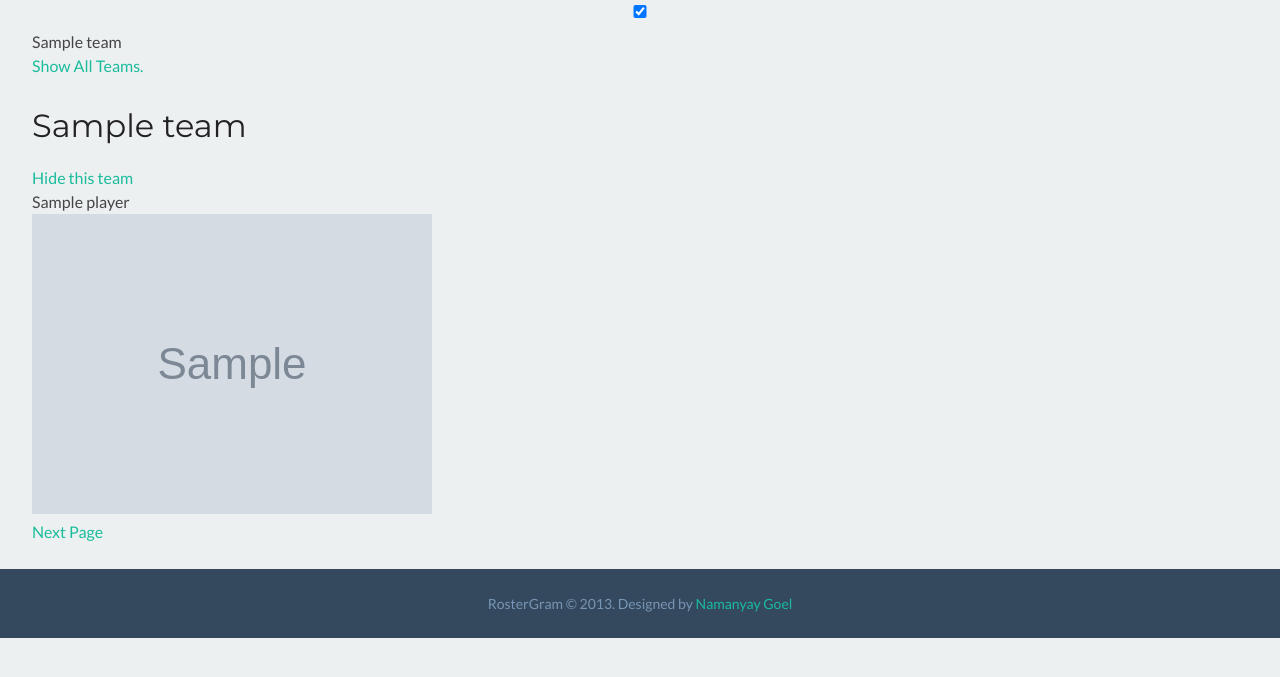
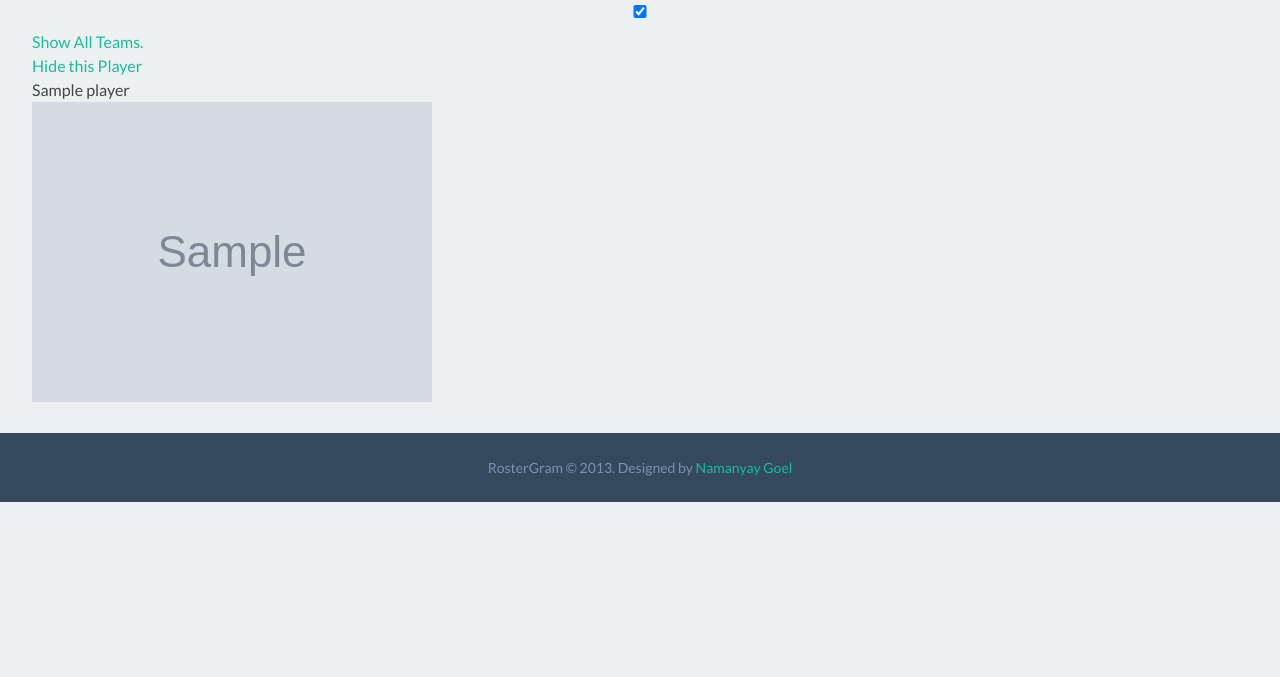
Before and after one commit to AbhishekBiswal/RosterGram, a Flask app: page / in a window 1280 px wide. Shown: the top 677 px of the page. Run offline with Flask 2, Linux system fonts and the light colour scheme; tables that the repository leaves empty hold one stand-in row (values such as "Sample post"); grey boxes marked "Sample" are stand-in pictures; some libraries are stand-ins or nearby versions.

Commit message:
new home page

```diff
--- a/app/templates/home.html
+++ b/app/templates/home.html
@@ -48,21 +48,17 @@
 
 <a href="/allteams">Show All Teams.</a>
 
-{% for team in query %}
+{% for player in query %}
 
-<div class="team team{{ team.tid }}">
+<div class="team team{{ player.tid }}">
 
-	{% for player in db.session.query(Players).filter_by(team=team.tid) %}
-
-		<h1>{{ team.teamname }}</h1><a href="#" class="hideteam" id="team{{ team.tid }}">Hide this team</a><br>
+		<a href="#" class="hideteam" id="team{{ player.tid }}">Hide this Player</a><br>
 
 		{{ player.name }}<br><img src="{{ player.picture }}">
 
-
-	{% endfor %}
 </div><!-- team -->
 
-<a href="/?page={{ page+1 }}">Next Page</a>
+<!-- <a href="/?page={{ page }}">Next Page</a> -->
 
 {% endfor %}
 {% endblock %}
--- a/app/views.py
+++ b/app/views.py
@@ -13,7 +13,8 @@ def home():
 	#loadPlayers = Players.query.limit(10)
 	# recent_media, next = api.user_recent_media(user_id=398127879, count=10)
 	page = request.args.get('page')
-	if page is None:
+	query = Players.query
+	"""if page is None:
 		page = 1
 	if page == 1:
 		query = Team.query.limit(12)
@@ -22,7 +23,7 @@ def home():
 	elif page == 3:
 		query = Team.query.slice(26,38)
 	else:
-		query = Team.query.slice(39,51)
+		query = Players.query.slice(39,51)"""
 	return render_template("home.html", pageTitle="RosterGram Home", Players=Players, db=db, Team=Team, query=query, page=page)
 
 @app.route("/admin")
```
